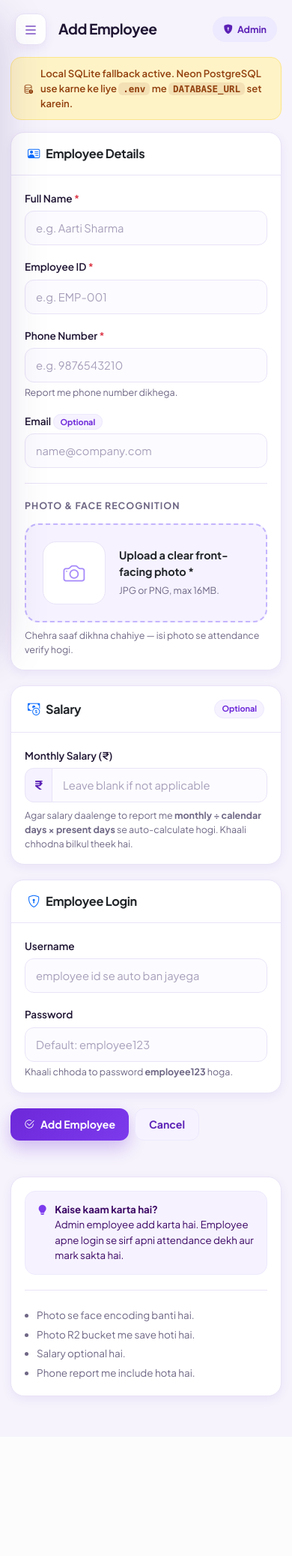
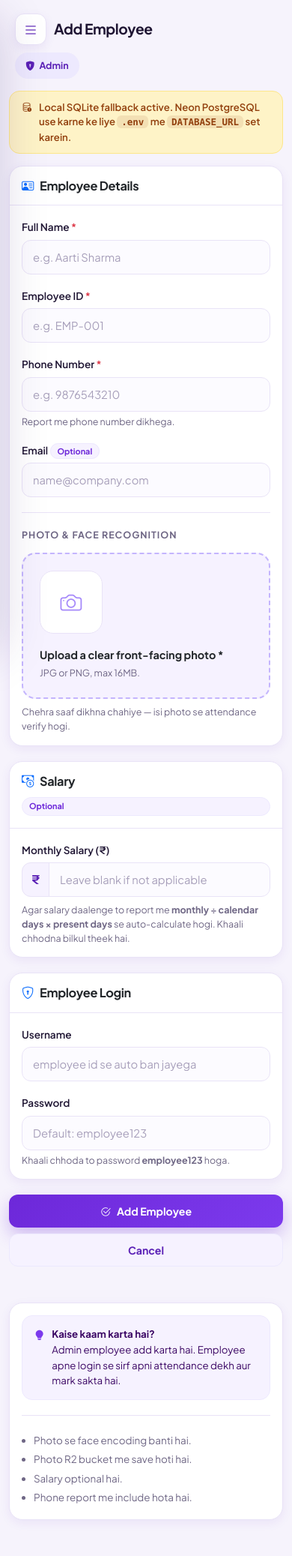
Before and after one commit to visionvistarabsp-hue/attendance-, a Flask app: page /add_employee in a window 390 px wide. Shown: the whole page at 75% size. Before the commit the page ends 1871 px from the top, so only its background shows below. Run offline with Flask 3, Linux system fonts and the light colour scheme; a user stored in the database is signed in; some libraries are stand-ins or nearby versions.

Commit message:
Improve responsive layout for mobile and tablet screens

```diff
--- a/public/static/css/style.css
+++ b/public/static/css/style.css
@@ -41,7 +41,9 @@ a { text-decoration: none; }
 h1, h2, h3, h4, h5, h6 { font-weight: 700; letter-spacing: -0.02em; }
 
 /* ---------------------------------------------------------------- Layout */
-.app-body { display: flex; background: var(--bg); }
+.app-body { display: flex; background: var(--bg); min-width: 0; }
+img, video, canvas, svg { max-width: 100%; }
+.table-responsive, .card, .main-wrap, .content { min-width: 0; }
 
 .sidebar {
     position: fixed;
@@ -118,10 +120,12 @@ h1, h2, h3, h4, h5, h6 { font-weight: 700; letter-spacing: -0.02em; }
 .topbar {
     display: flex; align-items: center; gap: 16px;
     padding: 22px 34px 12px;
+    flex-wrap: wrap;
 }
-.topbar-title h1 { font-size: 1.55rem; margin: 0; }
+.topbar-title { min-width: 0; flex: 1 1 220px; }
+.topbar-title h1 { font-size: clamp(1.2rem, 2vw, 1.55rem); margin: 0; }
 .topbar-title p { margin: 2px 0 0; color: var(--muted); font-size: 0.88rem; }
-.topbar-actions { margin-left: auto; display: flex; align-items: center; gap: 10px; }
+.topbar-actions { margin-left: auto; display: flex; align-items: center; gap: 10px; flex-wrap: wrap; }
 
 .icon-btn {
     border: 1px solid var(--line); background: #fff;
@@ -164,6 +168,14 @@ h1, h2, h3, h4, h5, h6 { font-weight: 700; letter-spacing: -0.02em; }
 .card-header h3, .card-header h5 { margin: 0; font-size: 1.02rem; }
 .card-body { padding: 22px; }
 .card-footer { background: transparent; border-top: 1px solid var(--line); padding: 16px 22px; }
+.table-responsive { width: 100%; overflow-x: auto; -webkit-overflow-scrolling: touch; }
+.table { min-width: 640px; }
+.table td, .table th { vertical-align: middle; }
+.action-group, .topbar-actions, .filter-actions, .btn-row, .card-actions { display: flex; flex-wrap: wrap; gap: 8px; align-items: center; }
+.action-group .btn, .card-actions .btn { white-space: nowrap; }
+.stack-sm { display: flex; flex-direction: column; gap: .75rem; }
+.responsive-form-actions { display: flex; flex-wrap: wrap; gap: .5rem; }
+.responsive-form-actions .btn { flex: 0 0 auto; }
 
 .stat-grid { display: grid; grid-template-columns: repeat(4, minmax(0, 1fr)); gap: 18px; margin-bottom: 26px; }
 .stat-card {
@@ -375,6 +387,7 @@ h1, h2, h3, h4, h5, h6 { font-weight: 700; letter-spacing: -0.02em; }
     aspect-ratio: 4 / 3;
     display: grid; place-items: center;
     border: 1px solid rgba(255, 255, 255, 0.06);
+    width: 100%;
 }
 .camera-frame video { width: 100%; height: 100%; object-fit: cover; display: block; }
 .camera-placeholder { text-align: center; color: rgba(255, 255, 255, 0.65); padding: 24px; }
@@ -384,6 +397,16 @@ h1, h2, h3, h4, h5, h6 { font-weight: 700; letter-spacing: -0.02em; }
     background: linear-gradient(90deg, transparent, #c4b5fd, transparent);
     box-shadow: 0 0 18px 4px rgba(196, 181, 253, 0.45);
     animation: scan 3.2s ease-in-out infinite;
+}
+.attendance-log .list-group-item { flex-wrap: wrap; gap: .5rem; }
+.attendance-log .list-group-item > div { min-width: 0; flex: 1 1 180px; }
+.auth-form-panel .input-group { flex-wrap: nowrap; }
+.auth-form-panel .input-group .form-control { min-width: 0; }
+.db-banner, .status-banner, .page-note, .alert { word-break: break-word; }
+.landing-nav, .filter-bar, .section-head { gap: 12px; }
+@media (max-width: 575.98px) {
+    .camera-frame { aspect-ratio: 3 / 4; max-height: 62vh; }
+    .camera-placeholder { padding: 16px; font-size: .95rem; }
 }
 @keyframes scan {
     0%, 100% { top: 16%; opacity: 0.4; }
@@ -502,7 +525,7 @@ h1, h2, h3, h4, h5, h6 { font-weight: 700; letter-spacing: -0.02em; }
 @media (max-width: 1199.98px) {
     .stat-grid { grid-template-columns: repeat(2, minmax(0, 1fr)); }
     .filter-bar { grid-template-columns: repeat(2, minmax(0, 1fr)); }
-    .filter-bar .filter-actions { grid-column: 1 / -1; display: flex; gap: 10px; }
+    .filter-bar .filter-actions { grid-column: 1 / -1; display: flex; gap: 10px; flex-wrap: wrap; }
 }
 
 @media (max-width: 991.98px) {
@@ -516,6 +539,21 @@ h1, h2, h3, h4, h5, h6 { font-weight: 700; letter-spacing: -0.02em; }
     .auth-layout { grid-template-columns: 1fr; margin-top: 24px; }
     .auth-visual { padding: 34px; }
     .auth-form-panel { padding: 34px; }
+    .card-header { align-items: flex-start; }
+    .table { min-width: 560px; }
+}
+
+@media (max-width: 767.98px) {
+    .topbar { gap: 10px; }
+    .topbar-actions { margin-left: 0; width: 100%; justify-content: flex-start; }
+    .topbar-title p { display: none; }
+    .section-head, .card-header, .filter-bar .filter-actions, .responsive-form-actions { flex-direction: column; align-items: stretch; }
+    .section-head > *, .card-header > *, .filter-bar .filter-actions > *, .responsive-form-actions > *, .responsive-form-actions .btn { width: 100%; }
+    .hero-actions { flex-direction: column; }
+    .hero-actions .btn { width: 100%; justify-content: center; }
+    .salary-card .breakdown { grid-template-columns: 1fr 1fr; gap: 12px; }
+    .employee-row-actions, td .d-flex.gap-2 { flex-wrap: wrap; }
+    .table { min-width: 520px; }
 }
 
 @media (max-width: 575.98px) {
@@ -523,15 +561,27 @@ h1, h2, h3, h4, h5, h6 { font-weight: 700; letter-spacing: -0.02em; }
     .stat-card { padding: 16px 18px; }
     .stat-value { font-size: 1.6rem; }
     .topbar-title h1 { font-size: 1.2rem; }
-    .topbar-title p { display: none; }
-    .content { padding: 6px 14px 34px; }
-    .hero { margin: 12px 14px 0; padding: 32px 22px; border-radius: 24px; }
-    .landing-nav { padding: 18px 16px; }
-    .features { padding: 22px 14px 40px; }
-    .auth-wrap { padding: 14px; }
-    .card-body { padding: 18px; }
-    .filter-bar { grid-template-columns: 1fr; }
-    .salary-card .breakdown { gap: 16px; flex-wrap: wrap; }
+    .content { padding: 6px 12px 28px; }
+    .hero { margin: 12px 12px 0; padding: 28px 18px; border-radius: 24px; }
+    .landing-nav { padding: 16px 14px; gap: 10px; flex-wrap: wrap; }
+    .landing-nav .btn { width: auto; }
+    .features { padding: 20px 12px 36px; }
+    .auth-wrap { padding: 12px; }
+    .auth-visual, .auth-form-panel { padding: 22px 18px; }
+    .card-body, .card-header, .card-footer { padding: 16px; }
+    .filter-bar { grid-template-columns: 1fr; padding: 14px; }
+    .salary-card .breakdown { display: grid; grid-template-columns: 1fr; }
+    .photo-upload { flex-direction: column; align-items: flex-start; }
+    .camera-wrap, .attendance-panel { width: 100%; }
+    .status-banner, .db-banner, .page-note { align-items: flex-start; }
+    .table { min-width: 480px; font-size: .92rem; }
+    .btn { justify-content: center; }
+    .btn-group-mobile-stack { display: flex; flex-direction: column; gap: .5rem; }
+    .btn-group-mobile-stack .btn { width: 100%; }
+}
+
+@media (hover: none) {
+    .btn, .form-control, .form-select { min-height: 44px; }
 }
 
 /* Scrollbar */
--- a/templates/add_employee.html
+++ b/templates/add_employee.html
@@ -84,7 +84,7 @@
                 </div>
             </div>
 
-            <div class="d-flex gap-2 mb-4">
+            <div class="d-flex gap-2 mb-4 responsive-form-actions">
                 <button type="submit" class="btn btn-primary">
                     <i class="bi bi-check2-circle"></i> Add Employee
                 </button>
--- a/templates/attendance_report.html
+++ b/templates/attendance_report.html
@@ -27,7 +27,7 @@
         </select>
     </div>
     {% endif %}
-    <div class="filter-actions">
+    <div class="filter-actions action-group">
         <button type="submit" class="btn btn-primary"><i class="bi bi-funnel-fill"></i> Apply</button>
         <a href="{{ url_for('attendance_report') }}" class="btn btn-soft">Reset</a>
         <a class="btn btn-outline-purple"
--- a/templates/base.html
+++ b/templates/base.html
@@ -62,7 +62,7 @@
 
     <div class="main-wrap">
         <header class="topbar">
-            <button class="icon-btn d-lg-none" id="sidebarToggle" aria-label="Open menu">
+            <button class="icon-btn d-lg-none" id="sidebarToggle" aria-label="Open menu" aria-controls="sidebar" aria-expanded="false">
                 <i class="bi bi-list"></i>
             </button>
             <div class="topbar-title">
@@ -93,12 +93,12 @@
     const overlay = document.getElementById('sidebarOverlay');
     const toggle = document.getElementById('sidebarToggle');
     if (toggle && sidebar) {
-        const close = () => { sidebar.classList.remove('open'); overlay.classList.remove('show'); };
-        toggle.addEventListener('click', () => {
-            sidebar.classList.toggle('open');
-            overlay.classList.toggle('show');
-        });
-        overlay.addEventListener('click', close);
+        const close = () => { sidebar.classList.remove('open'); overlay && overlay.classList.remove('show'); toggle.setAttribute('aria-expanded', 'false'); };
+        const open = () => { sidebar.classList.add('open'); overlay && overlay.classList.add('show'); toggle.setAttribute('aria-expanded', 'true'); };
+        toggle.addEventListener('click', () => sidebar.classList.contains('open') ? close() : open());
+        overlay && overlay.addEventListener('click', close);
+        sidebar.querySelectorAll('a').forEach(a => a.addEventListener('click', () => { if (window.innerWidth < 992) close(); }));
+        window.addEventListener('resize', () => { if (window.innerWidth >= 992) close(); });
     }
     document.querySelectorAll('.content .alert').forEach((el) => {
         setTimeout(() => { el.classList.add('fade-out'); }, 4500);
--- a/templates/dashboard.html
+++ b/templates/dashboard.html
@@ -99,12 +99,14 @@
                                 {% endif %}
                             </td>
                             <td class="text-end">
+                                <div class="action-group justify-content-end">
                                     <a href="{{ url_for('employee_details', employee_id=employee.id) }}" class="btn btn-sm btn-soft">
                                         <i class="bi bi-eye"></i> View
                                     </a>
                                     <a href="{{ url_for('edit_employee', employee_id=employee.id) }}" class="btn btn-sm btn-outline-purple">
                                         <i class="bi bi-pencil"></i> Edit
                                     </a>
+                                </div>
                             </td>
                         </tr>
                         {% endfor %}
--- a/templates/edit_employee.html
+++ b/templates/edit_employee.html
@@ -79,7 +79,7 @@
                 </div>
             </div>
 
-            <div class="d-flex gap-2 mb-4">
+            <div class="d-flex gap-2 mb-4 responsive-form-actions">
                 <button type="submit" class="btn btn-primary"><i class="bi bi-check2-circle"></i> Save Changes</button>
                 <a href="{{ url_for('employee_details', employee_id=employee.id) }}" class="btn btn-soft">Cancel</a>
             </div>
--- a/templates/employee_details.html
+++ b/templates/employee_details.html
@@ -46,7 +46,7 @@
                 </div>
 
                 {% if current_user.is_admin %}
-                <div class="d-grid gap-2 mt-3">
+                <div class="d-grid gap-2 mt-3 btn-group-mobile-stack">
                     <a href="{{ url_for('edit_employee', employee_id=employee.id) }}" class="btn btn-primary">
                         <i class="bi bi-pencil-square"></i> Edit Employee
                     </a>
--- a/templates/login.html
+++ b/templates/login.html
@@ -34,9 +34,9 @@
                 </div>
                 <div class="mb-3">
                     <label for="password" class="form-label">Password</label>
-                    <div class="input-group">
+                    <div class="input-group flex-nowrap">
                         <input type="password" class="form-control" id="password" name="password" placeholder="••••••••" required>
-                        <button class="btn btn-outline-purple" type="button" id="togglePassword" tabindex="-1">
+                        <button class="btn btn-outline-purple" type="button" id="togglePassword" tabindex="-1" aria-label="Toggle password">
                             <i class="bi bi-eye"></i>
                         </button>
                     </div>
--- a/templates/mark_attendance.html
+++ b/templates/mark_attendance.html
@@ -45,7 +45,7 @@
                     {% endif %}
                 </div>
 
-                <div class="d-flex flex-wrap gap-2 mt-3">
+                <div class="d-flex flex-wrap gap-2 mt-3 responsive-form-actions">
                     <button type="button" class="btn btn-soft" id="startCamera">
                         <i class="bi bi-camera-video-fill"></i> Start Camera
                     </button>
```
Lines whose indentation alone changed are shown as unchanged.
